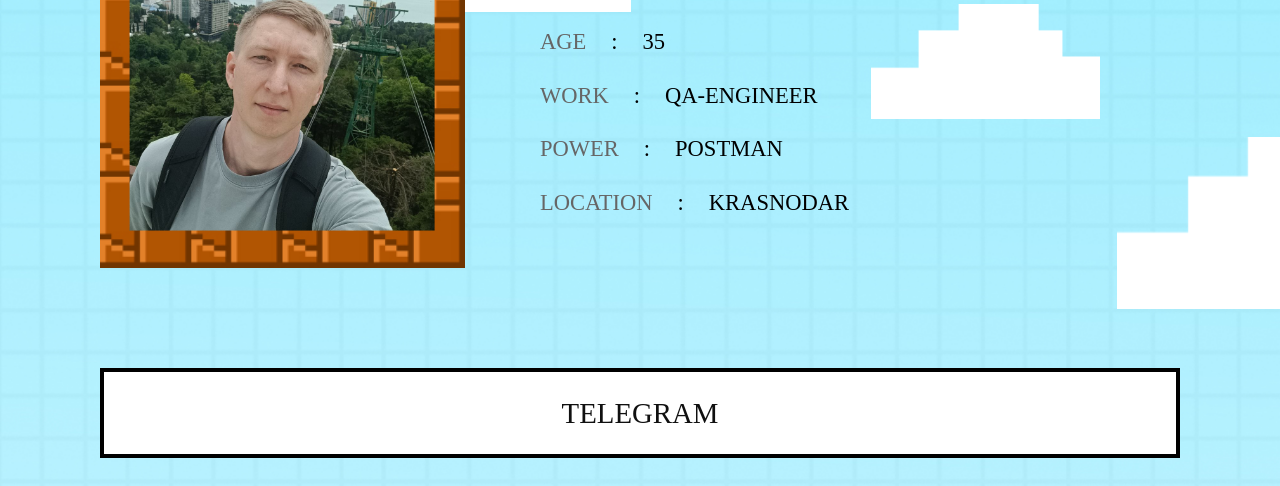
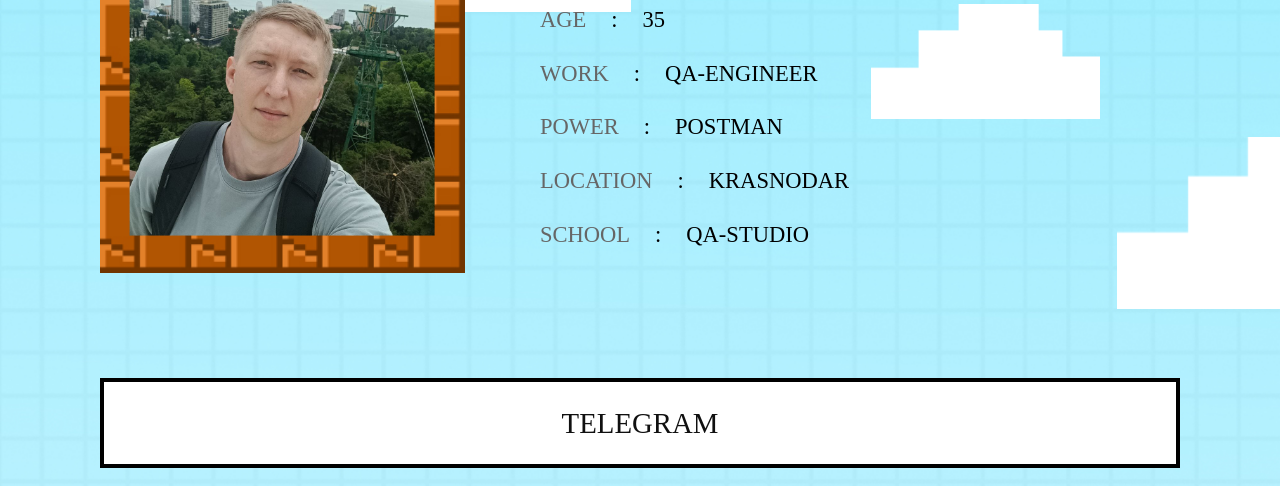
Before and after one commit to Hackerman1989/Hackerman1989.github.io, a plain HTML site: page index.html in a window 1280 px wide. Shown: the part 288-774 px from the top of the page. Drawn offline with Linux system fonts and the light colour scheme; files whose address does not match are found by name.

Commit message:
добавление школы

```diff
--- a/index.html
+++ b/index.html
@@ -63,6 +63,7 @@
                      <div class="list"><span>work</span><span>:</span><span>qa-engineer</span></div>
                      <div class="list"><span>Power</span><span>:</span><span>Postman</span></div>
                      <div class="list"><span>location</span><span>:</span><span>krasnodar</span></div>
+                     <div class="list"><span>school</span><span>:</span><span>QA-studio</span></div>
 
                   </div>
                </div>
```
